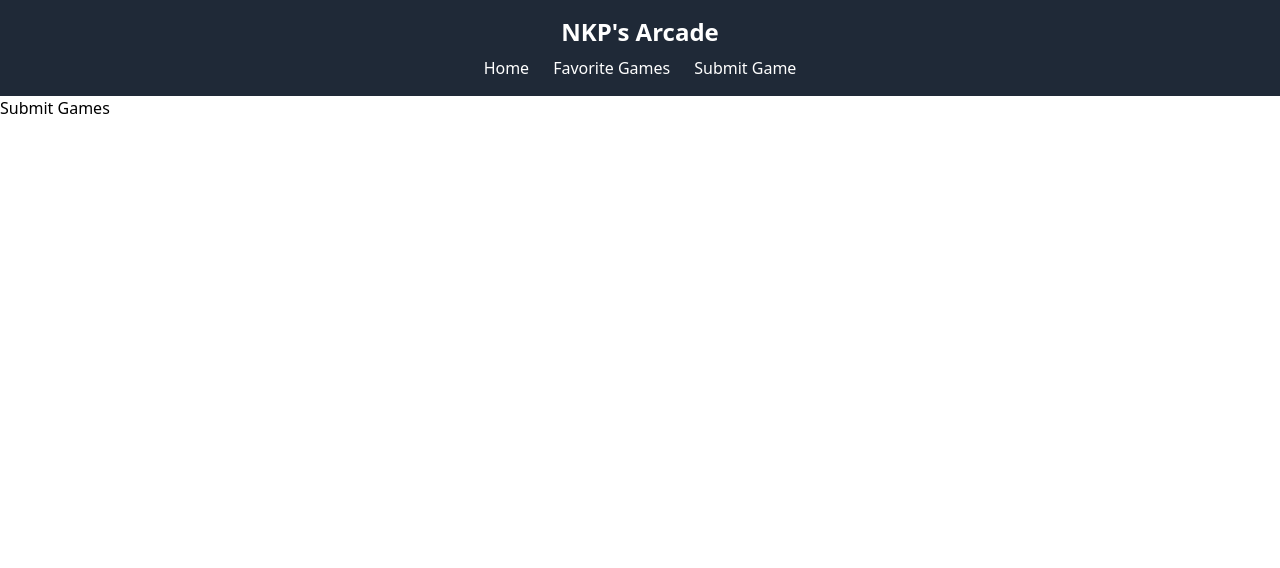
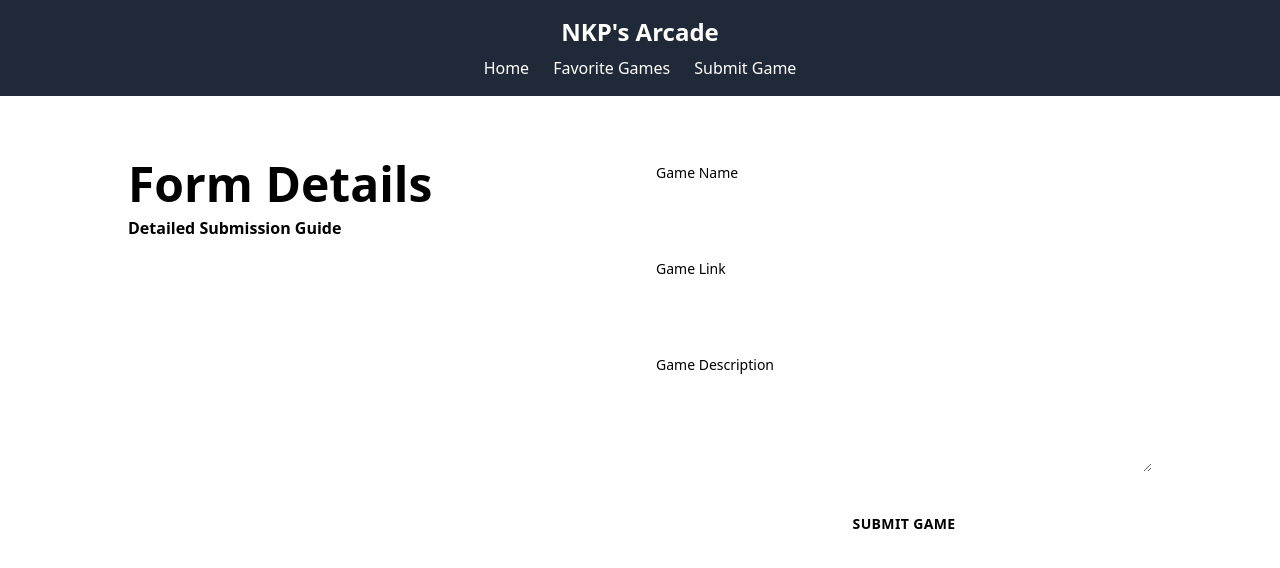
Before and after one commit to nkp521/Gamez, a React (Create React App) app: page /submit-game in a window 1280 px wide. Shown: the top 568 px of the page. Built offline with nearby package versions, Linux system fonts and the light colour scheme; data requests are answered from the project's data file.

Commit message:
Add initial tailwind form from Mamba UI

```diff
--- a/src/pages/SubmitGames.js
+++ b/src/pages/SubmitGames.js
@@ -1,7 +1,56 @@
 const SubmitGames = () => {
   return (
-    <div>
-      <h1>Submit Games</h1>
+    <div className="grid max-w-screen-xl grid-cols-1 gap-8 px-8 py-16 mx-auto rounded-lg md:grid-cols-2 md:px-12 lg:px-16 xl:px-32 dark:bg-gray-100 dark:text-gray-800">
+      <div className="flex flex-col justify-between">
+        <div className="space-y-2">
+          <h2 className="text-4xl font-bold leading-tight lg:text-5xl">
+            Form Details
+          </h2>
+          <div className="dark:text-gray-600 font-bold">
+            Detailed Submission Guide
+          </div>
+        </div>
+        {/* <img src="assets/svg/doodle.svg" alt="" className="p-6 h-52 md:h-64" /> */}
+      </div>
+      <form noValidate="" className="space-y-6">
+        <div>
+          <label htmlFor="name" className="text-sm">
+            Game Name
+          </label>
+          <input
+            id="name"
+            type="text"
+            placeholder=""
+            className="w-full p-3 rounded dark:bg-gray-100"
+          />
+        </div>
+        <div>
+          <label htmlFor="email" className="text-sm">
+            Game Link
+          </label>
+          <input
+            id="email"
+            type="email"
+            className="w-full p-3 rounded dark:bg-gray-100"
+          />
+        </div>
+        <div>
+          <label htmlFor="message" className="text-sm">
+            Game Description
+          </label>
+          <textarea
+            id="message"
+            rows="3"
+            className="w-full p-3 rounded dark:bg-gray-100"
+          ></textarea>
+        </div>
+        <button
+          type="submit"
+          className="w-full p-3 text-sm font-bold tracking-wide uppercase rounded dark:bg-violet-600 dark:text-gray-50"
+        >
+          Submit Game
+        </button>
+      </form>
     </div>
   );
 };
```
